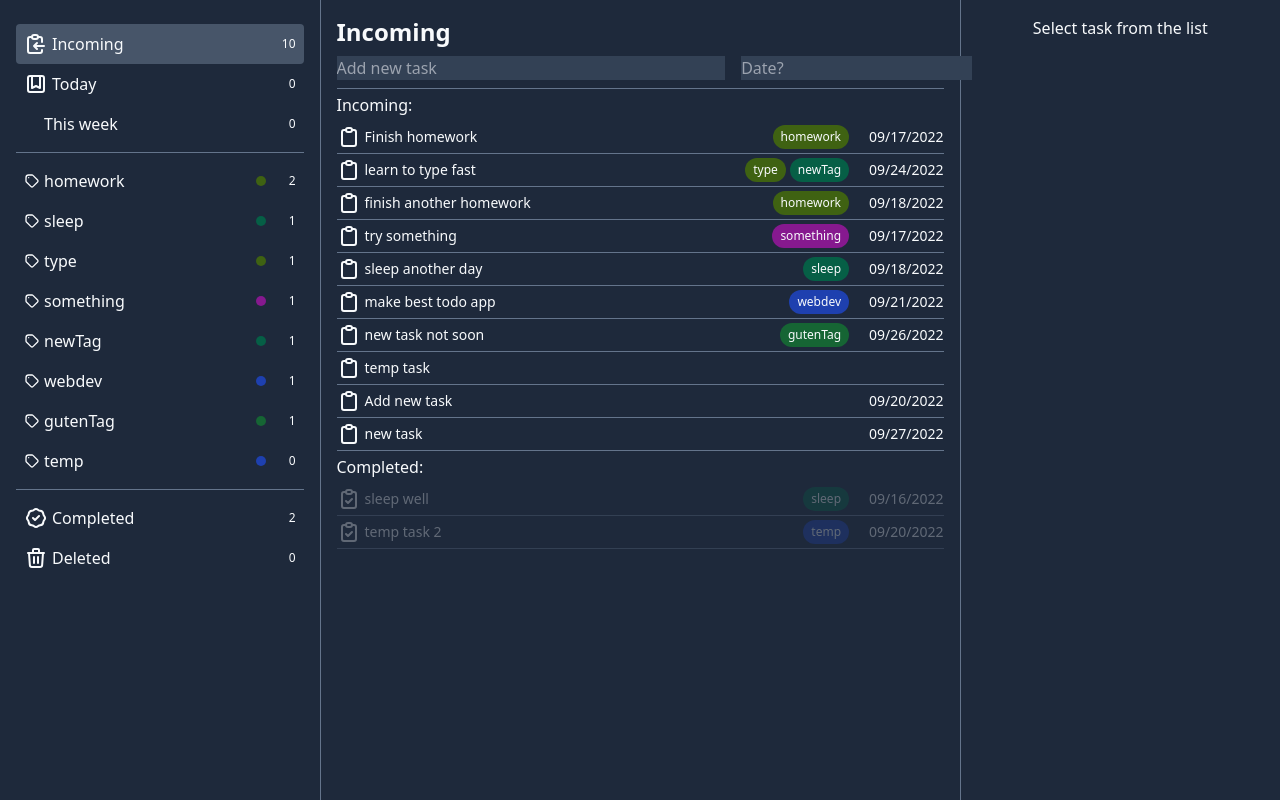
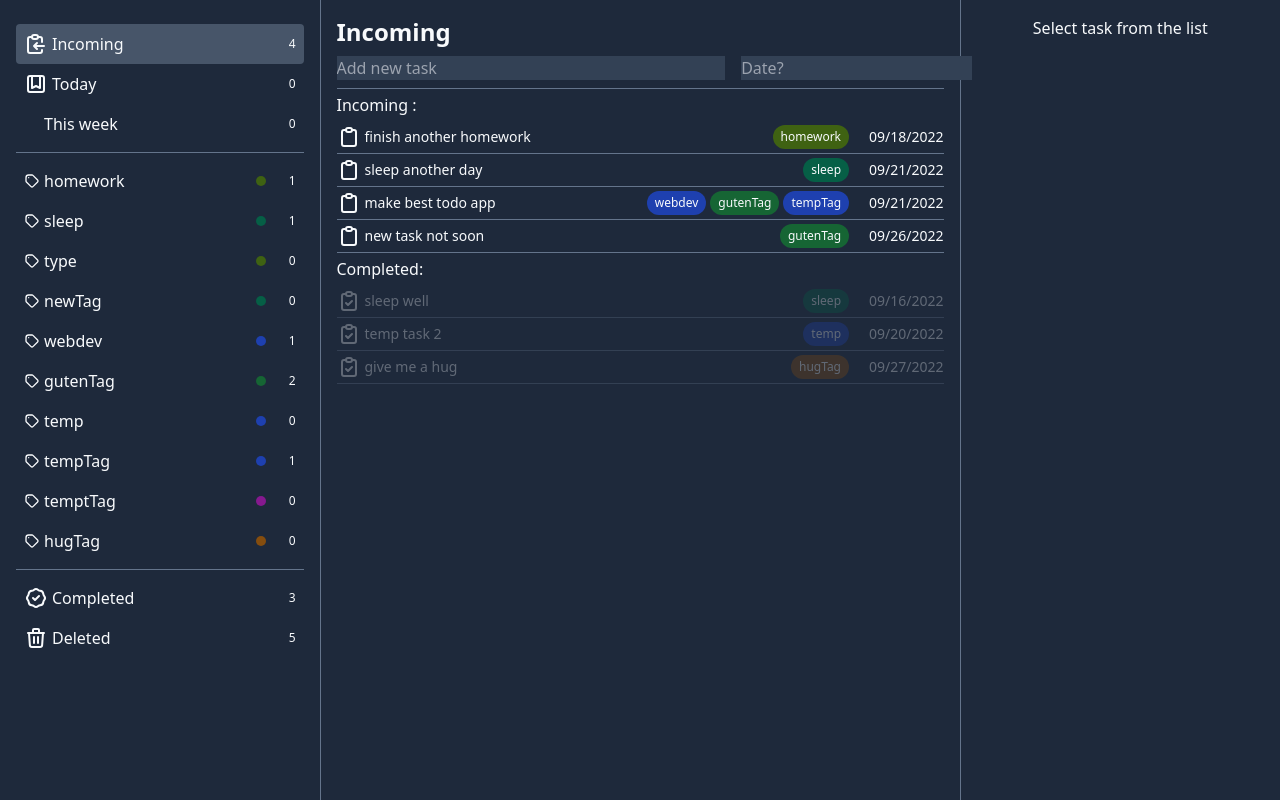
Before and after one commit to StarDust198/todo, a React (Create React App) app: page / in a window 1280 px wide. Built offline with nearby package versions, Linux system fonts and the light colour scheme; data requests are answered from the project's data file; some icons are missing.

Commit message:
final preps, tasks selection & more

```diff
--- a/db.json
+++ b/db.json
@@ -11,10 +11,6 @@
     {
       "id": "type",
       "color": "bg-lime-800"
-    },
-    {
-      "id": "something",
-      "color": "bg-fuchsia-800"
     },
     {
       "id": "newTag",
@@ -31,6 +27,18 @@
     {
       "id": "temp",
       "color": "bg-blue-800"
+    },
+    {
+      "id": "tempTag",
+      "color": "bg-blue-800"
+    },
+    {
+      "id": "temptTag",
+      "color": "bg-fuchsia-800"
+    },
+    {
+      "id": "hugTag",
+      "color": "bg-yellow-800"
     }
   ],
   "tasks": [
@@ -39,9 +47,9 @@
       "date": "2022-09-17T21:00:00.000Z",
       "time": false,
       "title": "Finish homework",
-      "description": "",
+      "description": "finish very important homework",
       "completed": "",
-      "deleted": false,
+      "deleted": true,
       "tags": [
         "homework"
       ]
@@ -65,7 +73,7 @@
       "title": "learn to type fast",
       "description": "",
       "completed": "",
-      "deleted": false,
+      "deleted": true,
       "tags": [
         "type",
         "newTag"
@@ -84,23 +92,11 @@
       ]
     },
     {
-      "id": "1663444155265",
-      "date": "2022-09-17T22:00:00.000Z",
-      "time": true,
-      "title": "try something",
-      "description": "",
-      "completed": "",
-      "deleted": false,
-      "tags": [
-        "something"
-      ]
-    },
-    {
       "id": "1663484776416",
-      "date": "2022-09-18T21:00:00.000Z",
+      "date": "2022-09-21T21:00:00.000Z",
       "time": true,
       "title": "sleep another day",
-      "description": "",
+      "description": "I like to sleep",
       "completed": "",
       "deleted": false,
       "tags": [
@@ -109,14 +105,16 @@
     },
     {
       "id": "1663574583676",
-      "date": "2022-09-21T12:00:00.000Z",
+      "date": "2022-09-21T15:00:00.000Z",
       "time": true,
       "title": "make best todo app",
       "description": "",
       "completed": "",
       "deleted": false,
       "tags": [
-        "webdev"
+        "webdev",
+        "gutenTag",
+        "tempTag"
       ]
     },
     {
@@ -138,7 +136,7 @@
       "title": "temp task",
       "description": "",
       "completed": "",
-      "deleted": false,
+      "deleted": true,
       "tags": []
     },
     {
@@ -160,7 +158,7 @@
       "title": "Add new task",
       "description": "",
       "completed": "",
-      "deleted": false,
+      "deleted": true,
       "tags": []
     },
     {
@@ -170,8 +168,20 @@
       "title": "new task",
       "description": "",
       "completed": "",
+      "deleted": true,
+      "tags": []
+    },
+    {
+      "id": "1664175577071",
+      "date": "2022-09-27T08:15:00.000Z",
+      "time": true,
+      "title": "give me a hug",
+      "description": "",
+      "completed": "2022-09-27T10:04:43.820Z",
       "deleted": false,
-      "tags": []
+      "tags": [
+        "hugTag"
+      ]
     }
   ]
 }
--- a/src/app/tasksSlice.ts
+++ b/src/app/tasksSlice.ts
@@ -44,7 +44,7 @@ export const addNewTask = createAsyncThunk(
   'tasks/addNewTask',
   async (task: ITask, thunkAPI) => {
     const { getState, dispatch } = thunkAPI;
-    const initialTags = [...selectTagNames(getState() as RootState)];
+    const initialTags = selectTagNames(getState() as RootState);
     task.tags.forEach((tag) => {
       if (!initialTags.includes(tag)) dispatch(addNewTag(new Tag(tag)));
     });
@@ -58,7 +58,7 @@ export const addNewTask = createAsyncThunk(
 
 export const deleteTask = createAsyncThunk(
   'tasks/deleteTask',
-  async (taskId: number) => {
+  async (taskId: string) => {
     await axios.delete(`http://localhost:3001/tasks/${taskId}`);
     return taskId;
   }
@@ -82,14 +82,20 @@ export const switchCompletionTask = createAsyncThunk(
 
 export const updateTask = createAsyncThunk(
   'tasks/updateTask',
-  async (task: ITask, thunkAPI) => {
+  async (
+    { taskId, changes }: { taskId: string; changes: Partial<ITask> },
+    thunkAPI
+  ) => {
     const { getState, dispatch } = thunkAPI;
-    const initialTags = [...selectTagNames(getState() as RootState)];
-    task.tags.forEach((tag) => {
+    const state = getState() as RootState;
+    const initialTags = selectTagNames(state);
+    if (changes.tags) {
+      changes.tags.forEach((tag) => {
         if (!initialTags.includes(tag)) dispatch(addNewTag(new Tag(tag)));
       });
-    await axios.patch<ITask>(`http://localhost:3001/tasks/${task.id}`, task);
-    return { id: task.id, changes: { ...task } };
+    }
+    await axios.patch<ITask>(`http://localhost:3001/tasks/${taskId}`, changes);
+    return { id: taskId, changes };
   }
 );
 
@@ -139,13 +145,18 @@ export const countTasksByFilter = createSelector(
     switch (filter) {
       case Filters.TODAY:
         return tasks.filter(
-          (task) => !task.completed && task.date && checkDay(task.date)
+          (task) =>
+            !task.completed && !task.deleted && task.date && checkDay(task.date)
         ).length;
       case Filters.INCOMING:
-        return tasks.filter((task) => !task.completed).length;
+        return tasks.filter((task) => !task.completed && !task.deleted).length;
       case Filters.WEEK:
         return tasks.filter(
-          (task) => !task.completed && task.date && checkWeek(task.date)
+          (task) =>
+            !task.completed &&
+            !task.deleted &&
+            task.date &&
+            checkWeek(task.date)
         ).length;
       case Filters.DELETED:
         return tasks.filter((task) => task.deleted).length;
@@ -165,7 +176,7 @@ export const selectTaggedTasks = createSelector(
   (tasks, activeTags) => {
     return activeTags.length
       ? tasks.filter((task) =>
-          activeTags.some((tag) => task.tags.includes(tag))
+          activeTags.some((tag: string) => task.tags.includes(tag))
         )
       : tasks;
   }
@@ -177,12 +188,18 @@ export const selectFilteredTaskIds = createSelector(
     switch (activeFilter) {
       case Filters.INCOMING:
         const tasksIncoming = new FilterGroup();
+
         tasks.forEach((task: ITask) => {
+          if (!task.deleted) {
             if (task.completed) {
               tasksIncoming.completed.push(task.id);
             } else if (!task.date || checkIncoming(task.date)) {
               tasksIncoming.incoming.push(task.id);
-          } else tasksIncoming.overdue.push(task.id);
+            } else {
+              tasksIncoming.overdue.push(task.id);
+            }
+            tasksIncoming.all.push(task.id);
+          }
         });
         return tasksIncoming;
 
@@ -190,19 +207,24 @@ export const selectFilteredTaskIds = createSelector(
         const tasksToday = new FilterGroup();
 
         tasks.forEach((task: ITask) => {
+          if (!task.deleted) {
             if (
               !task.completed &&
               (!task.date || (checkDay(task.date) && checkIncoming(task.date)))
             ) {
               tasksToday.incoming.push(task.id);
+              tasksToday.all.push(task.id);
             } else if (checkDay(task.completed)) {
               tasksToday.completed.push(task.id);
+              tasksToday.all.push(task.id);
             } else if (
               !task.completed &&
               task.date &&
               !checkIncoming(task.date)
             ) {
               tasksToday.overdue.push(task.id);
+              tasksToday.all.push(task.id);
+            }
           }
         });
         return tasksToday;
@@ -211,19 +233,24 @@ export const selectFilteredTaskIds = createSelector(
         const tasksWeek = new FilterGroup();
 
         tasks.forEach((task: ITask) => {
+          if (!task.deleted) {
             if (
               !task.completed &&
               (!task.date || (checkWeek(task.date) && checkIncoming(task.date)))
             ) {
               tasksWeek.incoming.push(task.id);
+              tasksWeek.all.push(task.id);
             } else if (checkWeek(task.completed)) {
               tasksWeek.completed.push(task.id);
+              tasksWeek.all.push(task.id);
             } else if (
               !task.completed &&
               task.date &&
               !checkIncoming(task.date)
             ) {
               tasksWeek.overdue.push(task.id);
+              tasksWeek.all.push(task.id);
+            }
           }
         });
         return tasksWeek;
@@ -231,8 +258,9 @@ export const selectFilteredTaskIds = createSelector(
       case Filters.COMPLETED:
         const tasksCompleted = new FilterGroup();
         tasksCompleted.completed = tasks
-          .filter((task) => task.completed)
+          .filter((task) => task.completed && !task.deleted)
           .map((task) => task.id);
+        tasksCompleted.all = [...tasksCompleted.completed];
         return tasksCompleted;
 
       case Filters.DELETED:
@@ -240,6 +268,7 @@ export const selectFilteredTaskIds = createSelector(
         tasksDeleted.deleted = tasks
           .filter((task) => task.deleted)
           .map((task) => task.id);
+        tasksDeleted.all = [...tasksDeleted.deleted];
         return tasksDeleted;
     }
   }
--- a/src/components/FilterComponent.tsx
+++ b/src/components/FilterComponent.tsx
@@ -7,7 +7,6 @@ import { ITag } from '../models/Tag';
 
 interface FilterProps
   extends DetailedHTMLProps<HTMLAttributes<HTMLLIElement>, HTMLLIElement> {
-  title: string;
   children?: ReactNode | null;
   tag?: ITag;
   filter?: Filters;
@@ -15,7 +14,6 @@ interface FilterProps
 }
 
 const FilterComponent: FC<FilterProps> = ({
-  title,
   children = null,
   tag,
   filter,
@@ -34,7 +32,7 @@ const FilterComponent: FC<FilterProps> = ({
     <li className={filterClass} {...props}>
       <div className="flex gap-1">
         {children}
-        {title}
+        {tag ? tag.id : filter}
       </div>
       <div className="flex w-10 justify-between items-center flex-row-reverse">
         <div className="text-xs">{counter}</div>
--- a/src/components/TaskComponent.tsx
+++ b/src/components/TaskComponent.tsx
@@ -4,14 +4,12 @@ import formatRelative from 'date-fns/formatRelative';
 import Checkbox from './Checkbox';
 import TagComponent from './TagComponent';
 import {
-  // deleteTask,
   updateTask,
   switchCompletionTask,
   selectTaskById,
 } from '../app/tasksSlice';
 import { useAppDispatch, useAppSelector } from '../app/hooks';
 import { RootState } from '../app/store';
-import { Task } from '../models/Task';
 
 interface TaskComponentProps
   extends DetailedHTMLProps<HTMLAttributes<HTMLLIElement>, HTMLLIElement> {
@@ -31,17 +29,18 @@ const TaskComponent: FC<TaskComponentProps> = ({
 
   const onRemoveTag = (tag: string): void => {
     if (task) {
-      const updatedTask = {
-        ...task,
-        tags: [...task.tags.filter((item) => item !== tag)],
-      };
-      dispatch(updateTask(new Task(updatedTask)));
+      dispatch(
+        updateTask({
+          taskId: task.id,
+          changes: { tags: [...task.tags.filter((item) => item !== tag)] },
+        })
+      );
     }
   };
 
   const taskClass = `flex py-1 justify-between text-sm border-b border-slate-500 ${
     selected ? 'bg-slate-600' : 'hover:bg-slate-700'
-  } ${task?.completed && ' opacity-30'}`;
+  } ${(task?.completed || task?.deleted) && ' opacity-30'}`;
 
   const formatDate = () => {
     if (task) {
--- a/src/components/TaskDetails.tsx
+++ b/src/components/TaskDetails.tsx
@@ -1,6 +1,7 @@
 import { FC, FocusEvent, KeyboardEvent, useEffect, useState } from 'react';
 import { useAppSelector, useAppDispatch } from '../app/hooks';
 import DatePicker from 'react-datepicker';
+import formatRelative from 'date-fns/formatRelative';
 
 import type { RootState } from '../app/store';
 import {
@@ -44,14 +45,16 @@ const TaskDetails: FC<TaskDetailsProps> = () => {
 
   const onDateChange = (date: Date) => {
     if (task) {
-      dispatch(updateTask({ ...task, date: date.toISOString() }));
+      dispatch(
+        updateTask({ taskId: task.id, changes: { date: date.toISOString() } })
+      );
       setTaskDate(date);
     }
   };
 
   const onSwitchTime = () => {
     if (task) {
-      dispatch(updateTask({ ...task, time: !time }));
+      dispatch(updateTask({ taskId: task.id, changes: { time: !time } }));
       setTime((time) => !time);
     }
   };
@@ -85,7 +88,12 @@ const TaskDetails: FC<TaskDetailsProps> = () => {
       dispatch(addNewTag(new Tag(tgt.value)));
     if (tgt.value && task)
       if (!task.tags.includes(tgt.value)) {
-        dispatch(updateTask({ ...task, tags: [...task.tags, tgt.value] }));
+        dispatch(
+          updateTask({
+            taskId: task.id,
+            changes: { tags: [...task.tags, tgt.value] },
+          })
+        );
       } else {
         setNewTag('');
         tgt.style.width = '';
@@ -161,7 +169,9 @@ const TaskDetails: FC<TaskDetailsProps> = () => {
           placeholder="Description"
           onInput={onDescrInput}
           value={description}
-          onBlur={() => dispatch(updateTask({ ...task, description }))}
+          onBlur={() =>
+            dispatch(updateTask({ taskId: task.id, changes: { description } }))
+          }
         />
         <div className="py-2 flex flex-wrap gap-2">
           {task.tags.map((item) => (
@@ -171,8 +181,10 @@ const TaskDetails: FC<TaskDetailsProps> = () => {
               removeTag={() =>
                 dispatch(
                   updateTask({
-                    ...task,
-                    tags: [...task.tags.filter((tag) => tag !== item)],
+                    taskId: task.id,
+                    changes: {
+                      tags: [...task.tags.filter((tag) => tag !== item)],
+                    },
                   })
                 )
               }
@@ -190,6 +202,11 @@ const TaskDetails: FC<TaskDetailsProps> = () => {
             />
           </span>
         </div>
+        {task.completed && (
+          <div className="text-xs opacity-50">
+            Completed: {formatRelative(new Date(task.completed), new Date())}
+          </div>
+        )}
       </div>
     </div>
   );
--- a/src/components/TaskFilters.tsx
+++ b/src/components/TaskFilters.tsx
@@ -3,6 +3,7 @@ import { useAppDispatch, useAppSelector } from '../app/hooks';
 
 import { ITag } from '../models/Tag';
 import {
+  deleteTag,
   fetchTags,
   selectAllTags,
   setActiveFilter,
@@ -20,13 +21,15 @@ import { ReactComponent as CompletedIcon } from '../assets/completed.svg';
 import { ReactComponent as TrashIcon } from '../assets/trash.svg';
 import FilterComponent from './FilterComponent';
 import ContextMenu from './ContextMenu';
+import { ITask } from '../models/Task';
+import { selectAllTasks, updateTask } from '../app/tasksSlice';
 
 interface TaskFiltersProps {}
 
 const TaskFilters: FC<TaskFiltersProps> = () => {
   const dispatch = useAppDispatch();
 
-  const [menuOpen, setMenuOpen] = useState(false);
+  const [menuOpen, setMenuOpen] = useState('');
   const contextMenuRef = createRef<HTMLUListElement>();
 
   const activeFilter = useAppSelector(
@@ -38,6 +41,7 @@ const TaskFilters: FC<TaskFiltersProps> = () => {
   const tagsStatus = useAppSelector((state: RootState) => state.filters.status);
   // const tagsError = useAppSelector((state: RootState) => state.filters.error);
   const tagsArr: ITag[] = useAppSelector(selectAllTags);
+  const tasks: ITask[] = useAppSelector(selectAllTasks);
 
   useEffect(() => {
     if (tagsStatus === LoadingStates.IDLE) {
@@ -45,13 +49,13 @@ const TaskFilters: FC<TaskFiltersProps> = () => {
     }
   }, [tagsStatus, dispatch]);
 
-  const onContextMenu = (event: MouseEvent<HTMLLIElement>) => {
+  const onContextMenu = (event: MouseEvent<HTMLLIElement>, tagId: string) => {
     event.preventDefault();
     if (contextMenuRef.current) {
-      contextMenuRef.current.style.top = `${event.clientY}px`;
-      contextMenuRef.current.style.left = `${event.clientX}px`;
+      contextMenuRef.current.style.top = `${event.pageY}px`;
+      contextMenuRef.current.style.left = `${event.pageX}px`;
     }
-    setMenuOpen((menuOpen) => !menuOpen);
+    setMenuOpen(tagId);
   };
 
   const ulClass = `flex-col bg-slate-800 z-10 absolute
@@ -59,17 +63,34 @@ const TaskFilters: FC<TaskFiltersProps> = () => {
      overflow-hidden ${menuOpen ? 'flex' : 'hidden'}`;
   const liClass = 'border-b border-slate-500 hover:bg-slate-700 p-1 text-sm';
 
+  const onDeleteTag = async () => {
+    try {
+      await dispatch(deleteTag(menuOpen));
+      tasks.forEach((task) => {
+        if (task.tags.includes(menuOpen))
+          dispatch(
+            updateTask({
+              taskId: task.id,
+              changes: { tags: task.tags.filter((tag) => tag !== menuOpen) },
+            })
+          );
+      });
+      setMenuOpen('');
+    } catch (err) {
+      console.error(`Failed to delete tag id: ${menuOpen}, error: `, err);
+    }
+  };
+
   return (
     <div
       className="bg-slate-800"
-      onMouseLeave={() => setMenuOpen(false)}
-      onClick={() => setMenuOpen(false)}
+      onMouseLeave={() => setMenuOpen('')}
+      onClick={() => setMenuOpen('')}
     >
       <div className="p-4 flex flex-col">
         <ul className="border-b border-slate-500 py-2">
           <FilterComponent
             onClick={() => dispatch(setActiveFilter(Filters.INCOMING))}
-            title="Incoming"
             selected={activeFilter === Filters.INCOMING}
             filter={Filters.INCOMING}
           >
@@ -77,7 +98,6 @@ const TaskFilters: FC<TaskFiltersProps> = () => {
           </FilterComponent>
           <FilterComponent
             onClick={() => dispatch(setActiveFilter(Filters.TODAY))}
-            title="Today"
             selected={activeFilter === Filters.TODAY}
             filter={Filters.TODAY}
           >
@@ -85,7 +105,6 @@ const TaskFilters: FC<TaskFiltersProps> = () => {
           </FilterComponent>
           <FilterComponent
             onClick={() => dispatch(setActiveFilter(Filters.WEEK))}
-            title="This week"
             selected={activeFilter === Filters.WEEK}
             filter={Filters.WEEK}
           >
@@ -97,10 +116,9 @@ const TaskFilters: FC<TaskFiltersProps> = () => {
             {tagsArr.map((tag) => (
               <FilterComponent
                 tag={tag}
-                title={tag.id}
                 key={tag.id}
                 onClick={() => dispatch(switchActiveTag(tag.id))}
-                onContextMenu={onContextMenu}
+                onContextMenu={(e) => onContextMenu(e, tag.id)}
                 selected={activeTags.includes(tag.id)}
               >
                 <TagIcon className="w-4" />
@@ -111,7 +129,6 @@ const TaskFilters: FC<TaskFiltersProps> = () => {
         <ul className="py-2">
           <FilterComponent
             onClick={() => dispatch(setActiveFilter(Filters.COMPLETED))}
-            title="Completed"
             selected={activeFilter === Filters.COMPLETED}
             filter={Filters.COMPLETED}
           >
@@ -119,7 +136,6 @@ const TaskFilters: FC<TaskFiltersProps> = () => {
           </FilterComponent>
           <FilterComponent
             onClick={() => dispatch(setActiveFilter(Filters.DELETED))}
-            title="Deleted"
             selected={activeFilter === Filters.DELETED}
             filter={Filters.DELETED}
           >
@@ -127,10 +143,12 @@ const TaskFilters: FC<TaskFiltersProps> = () => {
           </FilterComponent>
         </ul>
       </div>
-      <ContextMenu open={menuOpen} className={ulClass} ref={contextMenuRef}>
-        <li className={liClass}>Rename tag</li>
-        <li className={liClass}>Change tag color</li>
-        <li className={liClass}>Delete tag</li>
+      <ContextMenu open={!!menuOpen} className={ulClass} ref={contextMenuRef}>
+        {/* <li className={liClass}>Rename tag</li> */}
+        {/* <li className={liClass}>Change tag color</li> */}
+        <li className={liClass} onClick={onDeleteTag}>
+          Delete tag
+        </li>
       </ContextMenu>
     </div>
   );
--- a/src/components/TaskListComponent.tsx
+++ b/src/components/TaskListComponent.tsx
@@ -6,6 +6,8 @@ import {
   fetchTasks,
   setActiveTask,
   selectFilteredTaskIds,
+  updateTask,
+  deleteTask,
 } from '../app/tasksSlice';
 import { LoadingStates } from '../models/LoadingStates';
 
@@ -14,6 +16,7 @@ import Loader from './Loader';
 import ErrorMessage from './ErrorMessage';
 import TaskComponent from './TaskComponent';
 import ContextMenu from './ContextMenu';
+import { Filters } from '../models/Filters';
 
 interface TaskListComponentProps {}
 
@@ -21,7 +24,7 @@ const TaskListComponent: FC<TaskListComponentProps> = () => {
   const dispatch = useAppDispatch();
   const contextMenuRef = createRef<HTMLUListElement>();
 
-  const [menuOpen, setMenuOpen] = useState(false);
+  const [menuOpen, setMenuOpen] = useState('');
   const activeTask = useAppSelector(
     (state: RootState) => state.tasks.activeTask
   );
@@ -32,7 +35,7 @@ const TaskListComponent: FC<TaskListComponentProps> = () => {
   const tasksStatus = useAppSelector((state: RootState) => state.tasks.status);
   const tasksError = useAppSelector((state: RootState) => state.tasks.error);
 
-  const { completed, incoming, overdue, deleted } = useAppSelector(
+  const { completed, incoming, overdue, deleted, all } = useAppSelector(
     selectFilteredTaskIds
   );
 
@@ -42,14 +45,35 @@ const TaskListComponent: FC<TaskListComponentProps> = () => {
     }
   }, [tasksStatus, dispatch]);
 
+  useEffect(() => {
+    if (!all.includes(activeTask)) {
+      dispatch(setActiveTask(''));
+    }
+  }, [all, activeTask, dispatch]);
+
   // Context menu
-  const onContextMenu = (event: MouseEvent<HTMLLIElement>) => {
+  const onContextMenu = (event: MouseEvent<HTMLLIElement>, taskId: string) => {
     event.preventDefault();
     if (contextMenuRef.current) {
-      contextMenuRef.current.style.top = `${event.clientY}px`;
-      contextMenuRef.current.style.left = `${event.clientX}px`;
+      contextMenuRef.current.style.top = `${event.pageY}px`;
+      contextMenuRef.current.style.left = `${event.pageX}px`;
     }
-    setMenuOpen((menuOpen) => !menuOpen);
+    setMenuOpen(taskId);
+  };
+
+  const onDeleteTask = () => {
+    try {
+      if (activeFilter === Filters.DELETED) {
+        dispatch(deleteTask(menuOpen)).unwrap();
+      } else {
+        dispatch(
+          updateTask({ taskId: menuOpen, changes: { deleted: true } })
+        ).unwrap();
+      }
+      setMenuOpen('');
+    } catch (err) {
+      console.error(`Failed to delete task id: ${menuOpen}, error: `, err);
+    }
   };
 
   const ulClass = `flex-col bg-slate-800 z-10 absolute
@@ -63,7 +87,7 @@ const TaskListComponent: FC<TaskListComponentProps> = () => {
         key={taskId}
         taskId={taskId}
         onClick={() => dispatch(setActiveTask(taskId))}
-        onContextMenu={onContextMenu}
+        onContextMenu={(e) => onContextMenu(e, taskId)}
         selected={activeTask === taskId}
       />
     ));
@@ -72,8 +96,8 @@ const TaskListComponent: FC<TaskListComponentProps> = () => {
   return (
     <div
       className="bg-slate-800"
-      onMouseLeave={() => setMenuOpen(false)}
-      onClick={() => setMenuOpen(false)}
+      onMouseLeave={() => setMenuOpen('')}
+      onClick={() => setMenuOpen('')}
     >
       <div className="p-4">
         <h1 className="text-2xl font-extrabold">{activeFilter}</h1>
@@ -90,7 +114,7 @@ const TaskListComponent: FC<TaskListComponentProps> = () => {
         )}
         {!!incoming.length && (
           <>
-            <h3 className="py-1">Incoming:</h3>
+            <h3 className="py-1">{activeFilter}:</h3>
             <ul>{mapTasks(incoming)}</ul>
           </>
         )}
@@ -108,8 +132,10 @@ const TaskListComponent: FC<TaskListComponentProps> = () => {
         )}
         {/* <h2>'No tasks available yet.. Add some!'</h2> */}
       </div>
-      <ContextMenu open={menuOpen} className={ulClass} ref={contextMenuRef}>
-        <li className={liClass}>Delete task</li>
+      <ContextMenu open={!!menuOpen} className={ulClass} ref={contextMenuRef}>
+        <li className={liClass} onClick={onDeleteTask}>
+          {activeFilter === Filters.DELETED ? 'Delete forever' : 'Delete task'}
+        </li>
       </ContextMenu>
     </div>
   );
--- a/src/models/Filters.ts
+++ b/src/models/Filters.ts
@@ -7,12 +7,14 @@ export enum Filters {
 }
 
 export class FilterGroup {
+  public all: string[];
   public incoming: string[];
   public completed: string[];
   public overdue: string[];
   public deleted: string[];
 
   constructor() {
+    this.all = [];
     this.incoming = [];
     this.completed = [];
     this.overdue = [];
--- a/src/models/Tag.ts
+++ b/src/models/Tag.ts
@@ -6,13 +6,10 @@ export interface ITag {
 }
 
 export class Tag implements ITag {
-  // readonly id: string;
   readonly id: string;
   readonly color: Colors;
 
   constructor(id: string) {
-    // this.id =
-    //   new Date().getTime().toString(36) + Math.random().toString(36).slice(2);
     this.id = id;
     this.color = randomColor();
   }
```
Also changed, not shown: src/app/filtersSlice.ts (+16 -0 lines). Lines whose indentation alone changed are shown as unchanged.
